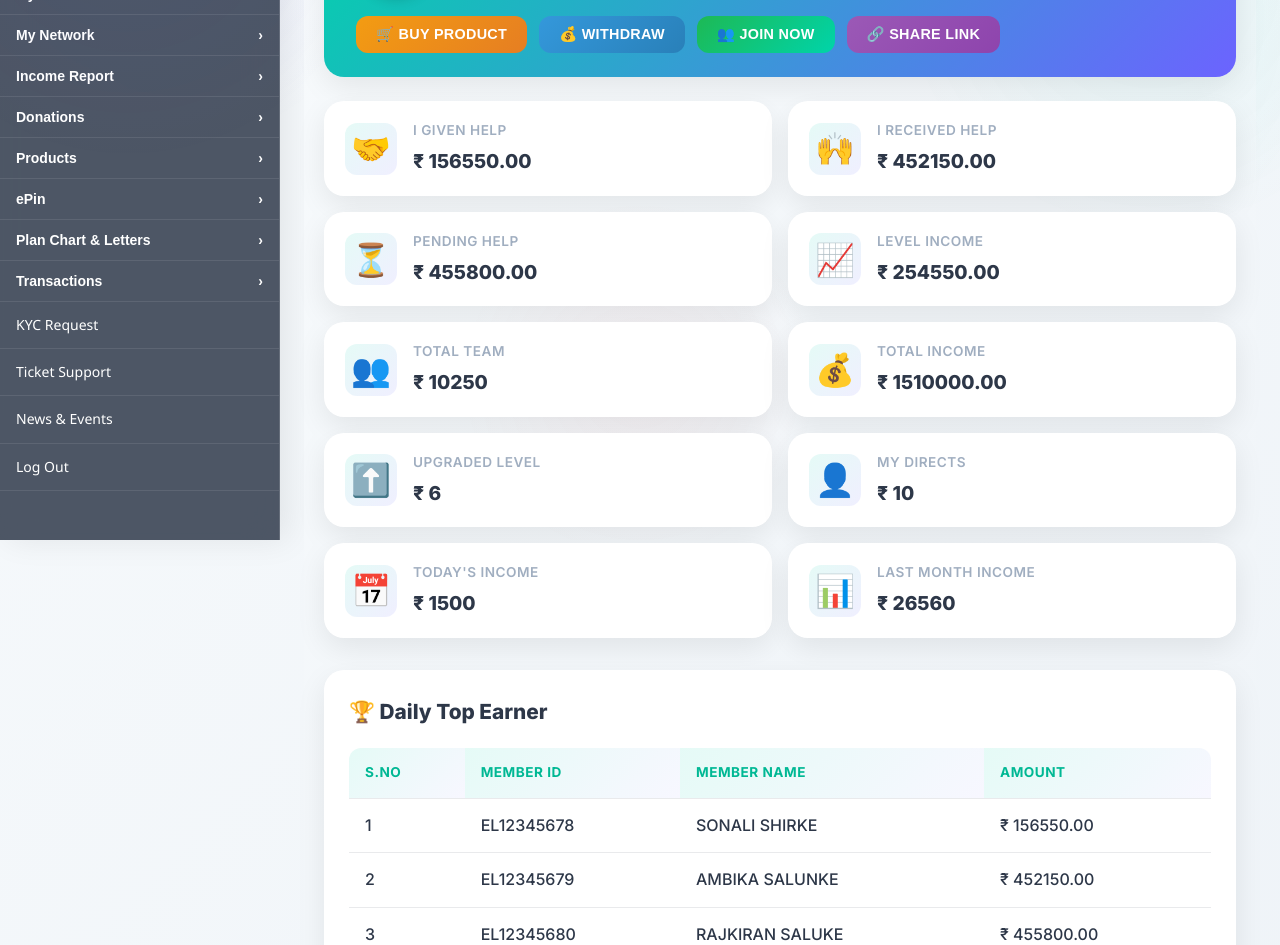
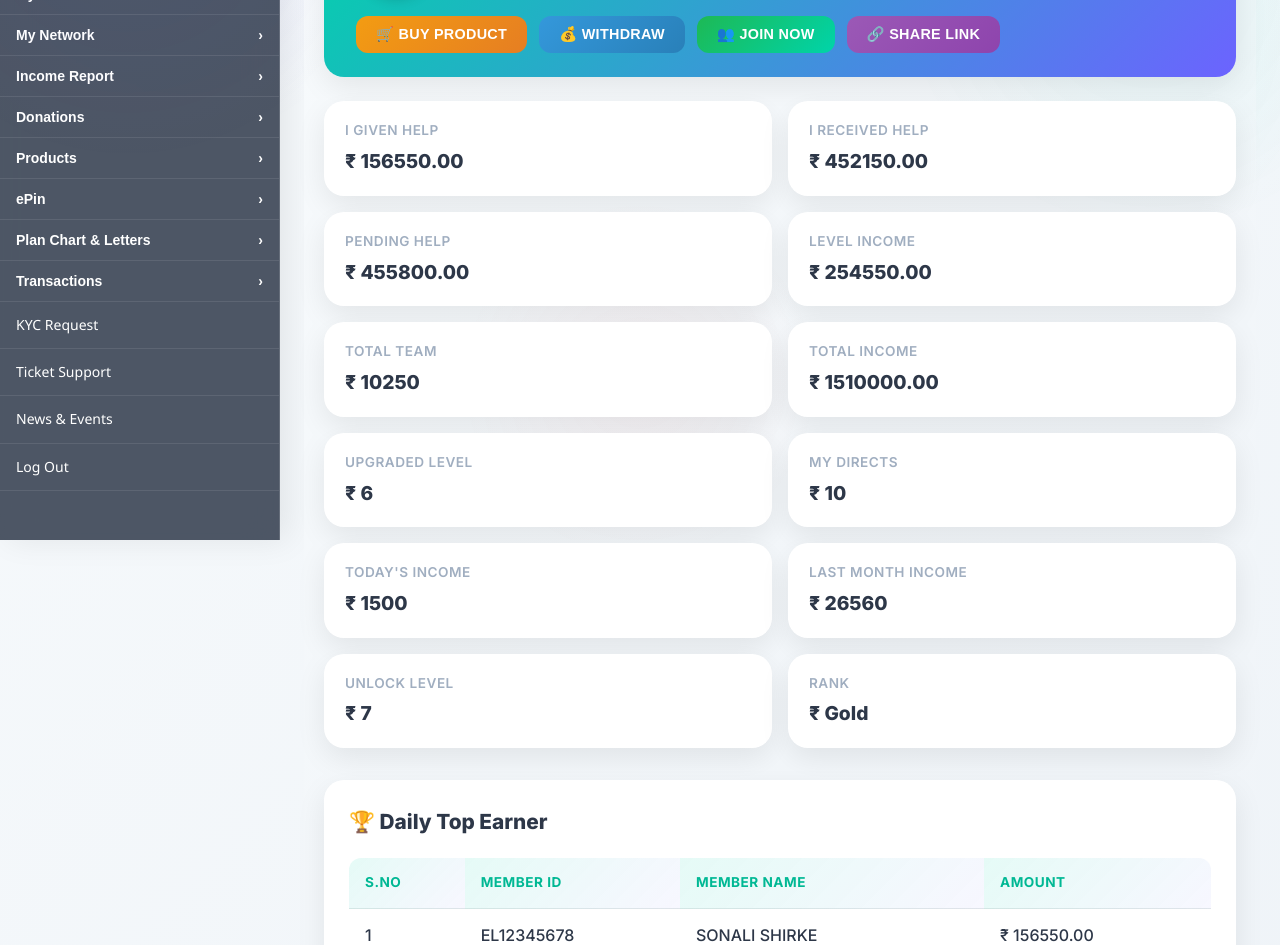
Before and after one commit to farhan-khan259/P2P-MLM, a React (Create React App) app: page /user/dashboard in a window 1280 px wide. Shown: the part 260-1205 px from the top of the page. Built offline with nearby package versions, Linux system fonts and the light colour scheme.

Commit message:
feat: enhance DonationsIncome and ReceivedHelp components with improved filter layout and styling; update button alignment in BuyEPin component

```diff
--- a/src/Components/UserPanel/Common/BuyEPin.css
+++ b/src/Components/UserPanel/Common/BuyEPin.css
@@ -330,7 +330,7 @@
 .buyepin-btn-row {
   margin-top: 8px;
   display: flex;
-  justify-content: flex-end;
+  justify-content: center;
   border-top: 1px solid #eef2f6;
   padding-top: 28px;
 }
@@ -524,14 +524,14 @@
     border-radius: 14px;
   }
 
-  .user-btn-blue {
+  .buyepin-btn-blue {
     width: 100%;
     justify-content: center;
     padding: 12px 24px;
   }
 
-  .buy-epin-btn-row {
-    justify-content: stretch;
+  .buyepin-btn-row {
+    justify-content: center;
   }
 }
 
@@ -628,12 +628,12 @@
     font-size: 0.6rem;
   }
 
-  .buy-epin-btn-row {
+  .buyepin-btn-row {
     margin-top: 4px;
     padding-top: 20px;
   }
 
-  .user-btn-blue {
+  .buyepin-btn-blue {
     padding: 10px 20px;
     font-size: 0.85rem;
   }
--- a/src/Components/UserPanel/Income/DonationsIncome/DonationsIncome.css
+++ b/src/Components/UserPanel/Income/DonationsIncome/DonationsIncome.css
@@ -17,12 +17,34 @@
   background: #fff;
 }
 
+.donation-income-filters .filter-field {
+  display: flex;
+  flex-direction: column;
+  gap: 6px;
+  min-width: 0;
+}
+
+.donation-income-filters .filter-label {
+  font-size: 11px;
+  font-weight: 700;
+  color: var(--user-dark);
+  letter-spacing: 0.6px;
+}
+
+.donation-income-filters .filter-field .text-input {
+  width: 100%;
+}
+
 @media (max-width: 768px) {
   .donation-income-filters > * {
     flex: 1 1 100%;
+    width: 100%;
+    box-sizing: border-box;
   }
 
   .donation-income-filters .user-btn-blue {
     width: 100%;
+    display: block;
+    margin: 0;
   }
 }
--- a/src/Components/UserPanel/Income/DonationsIncome/DonationsIncome.jsx
+++ b/src/Components/UserPanel/Income/DonationsIncome/DonationsIncome.jsx
@@ -12,8 +12,8 @@ function DonationsIncome() {
         <h3>Total Donations Income : {totalDonationIncome}</h3>
 
         <div className="donation-income-filters">
-          <input type="text" placeholder="DONAR MEMBER ID" aria-label="Donar Member ID" />
-          <select aria-label="Level">
+          <input className="text-input" type="text" placeholder="DONAR MEMBER ID" aria-label="Donar Member ID" />
+          <select className="select-input" aria-label="Level">
             <option value="">LEVEL</option>
             <option value="1">1</option>
             <option value="2">2</option>
@@ -22,9 +22,13 @@ function DonationsIncome() {
             <option value="5">5</option>
             <option value="6">6</option>
           </select>
-          <input type="text" placeholder="START DATE" aria-label="Start Date" />
-          <input type="text" placeholder="END DATE" aria-label="End Date" />
-          <select aria-label="Rows per page">
+          <label className="filter-field">
+            <input className="text-input" type="date" aria-label="Start Date" />
+          </label>
+          <label className="filter-field">
+            <input className="text-input" type="date" aria-label="End Date" />
+          </label>
+          <select className="select-input" aria-label="Rows per page">
             <option value="10">10</option>
             <option value="25">25</option>
             <option value="50">50</option>
--- a/src/Components/UserPanel/Payment/PaymentRequest/ReceivedHelp.jsx
+++ b/src/Components/UserPanel/Payment/PaymentRequest/ReceivedHelp.jsx
@@ -39,11 +39,9 @@ const ReceivedHelp = () => {
             <option value="6">6</option>
           </select>
           <label className="filter-field">
-            <span className="filter-label">START DATE</span>
             <input className="text-input" type="date" aria-label="Start Date" />
           </label>
           <label className="filter-field">
-            <span className="filter-label">END DATE</span>
             <input className="text-input" type="date" aria-label="End Date" />
           </label>
           <select className="select-input">
--- a/src/Components/UserPanel/UserDashboard/UserDashboard.css
+++ b/src/Components/UserPanel/UserDashboard/UserDashboard.css
@@ -21,7 +21,7 @@
   --gradient-primary: linear-gradient(135deg, #00d4aa 0%, #6c63ff 100%);
   --gradient-secondary: linear-gradient(135deg, #ff6b6b 0%, #ffd166 100%);
   --gradient-success: linear-gradient(135deg, #1db954 0%, #00d4aa 100%);
-  --radius: 20px;
+  --radius: 10px;
   --radius-sm: 12px;
 }
 
--- a/src/Components/UserPanel/UserDashboard/UserDashboard.jsx
+++ b/src/Components/UserPanel/UserDashboard/UserDashboard.jsx
@@ -16,16 +16,18 @@ const productImages = [
 ];
 
 const stats = [
-  { label: 'I Given Help', value: '156550.00', icon: '🤝' },
-  { label: 'I Received Help', value: '452150.00', icon: '🙌' },
-  { label: 'Pending Help', value: '455800.00', icon: '⏳' },
-  { label: 'Level Income', value: '254550.00', icon: '📈' },
-  { label: 'Total Team', value: '10250', icon: '👥' },
-  { label: 'Total Income', value: '1510000.00', icon: '💰' },
-  { label: 'Upgraded Level', value: '6', icon: '⬆️' },
-  { label: 'My Directs', value: '10', icon: '👤' },
-  { label: "Today's Income", value: '1500', icon: '📅' },
-  { label: 'Last Month Income', value: '26560', icon: '📊' },
+  { label: 'I Given Help', value: '156550.00',  },
+  { label: 'I Received Help', value: '452150.00', },
+  { label: 'Pending Help', value: '455800.00', },
+  { label: 'Level Income', value: '254550.00',  },
+  { label: 'Total Team', value: '10250',},
+  { label: 'Total Income', value: '1510000.00', },
+  { label: 'Upgraded Level', value: '6', },
+  { label: 'My Directs', value: '10', },
+  { label: "Today's Income", value: '1500', },
+  { label: 'Last Month Income', value: '26560',},
+  { label: 'Unlock Level', value: '7', },
+  { label: 'Rank', value: 'Gold', },
 ];
 
 const topEarners = [
@@ -60,7 +62,7 @@ function MemberDashboard() {
       <div className="user-dashboard1-member-dashboard-stats-grid">
         {stats.map((stat, idx) => (
           <div className="user-dashboard1-member-dashboard-stat-card" key={stat.label}>
-            <div className="user-dashboard1-member-dashboard-stat-icon">{stat.icon}</div>
+
             <div className="user-dashboard1-member-dashboard-stat-content">
               <div className="user-dashboard1-member-dashboard-stat-label">{stat.label}</div>
               <div className="user-dashboard1-member-dashboard-stat-value">₹ {stat.value}</div>
```
